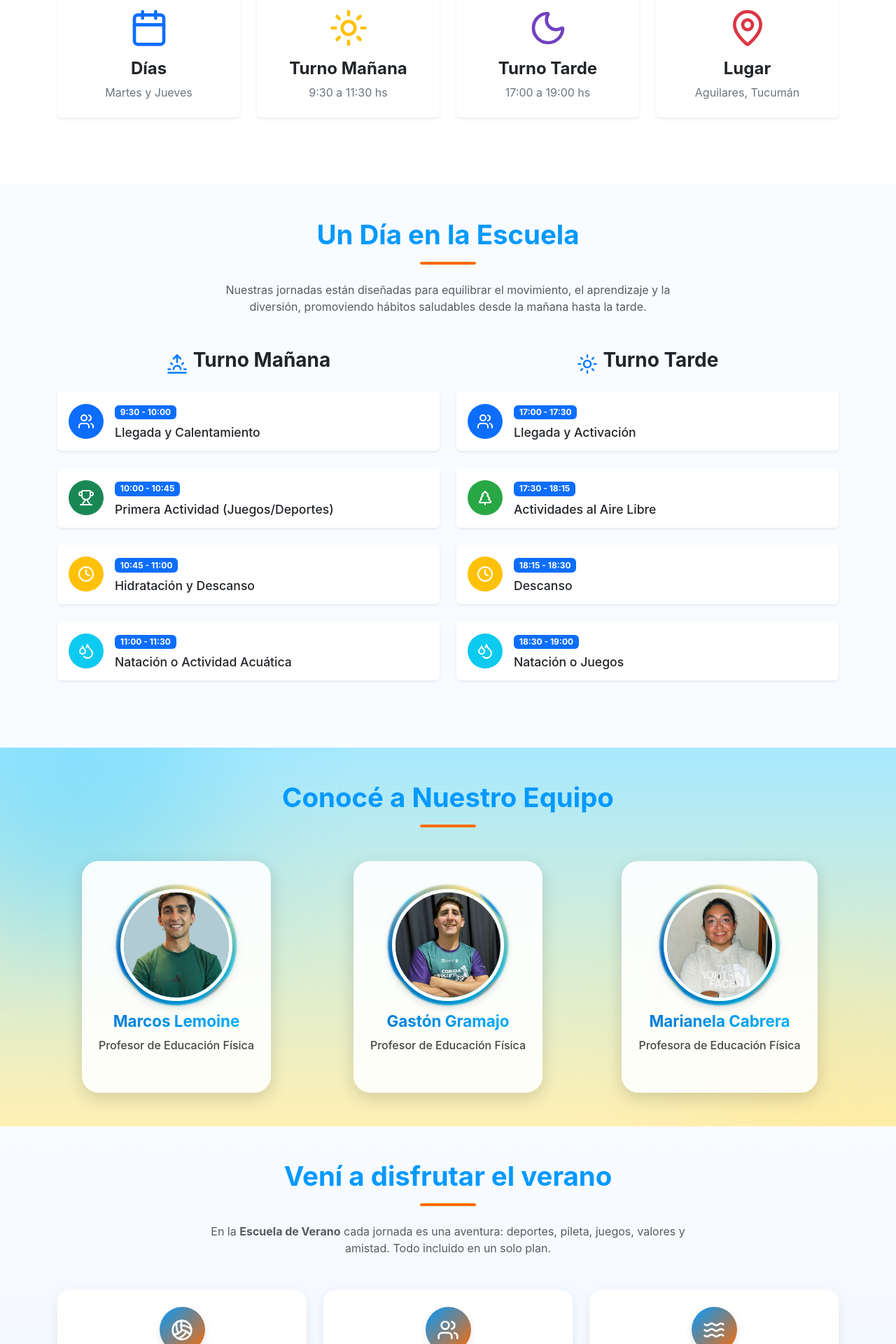
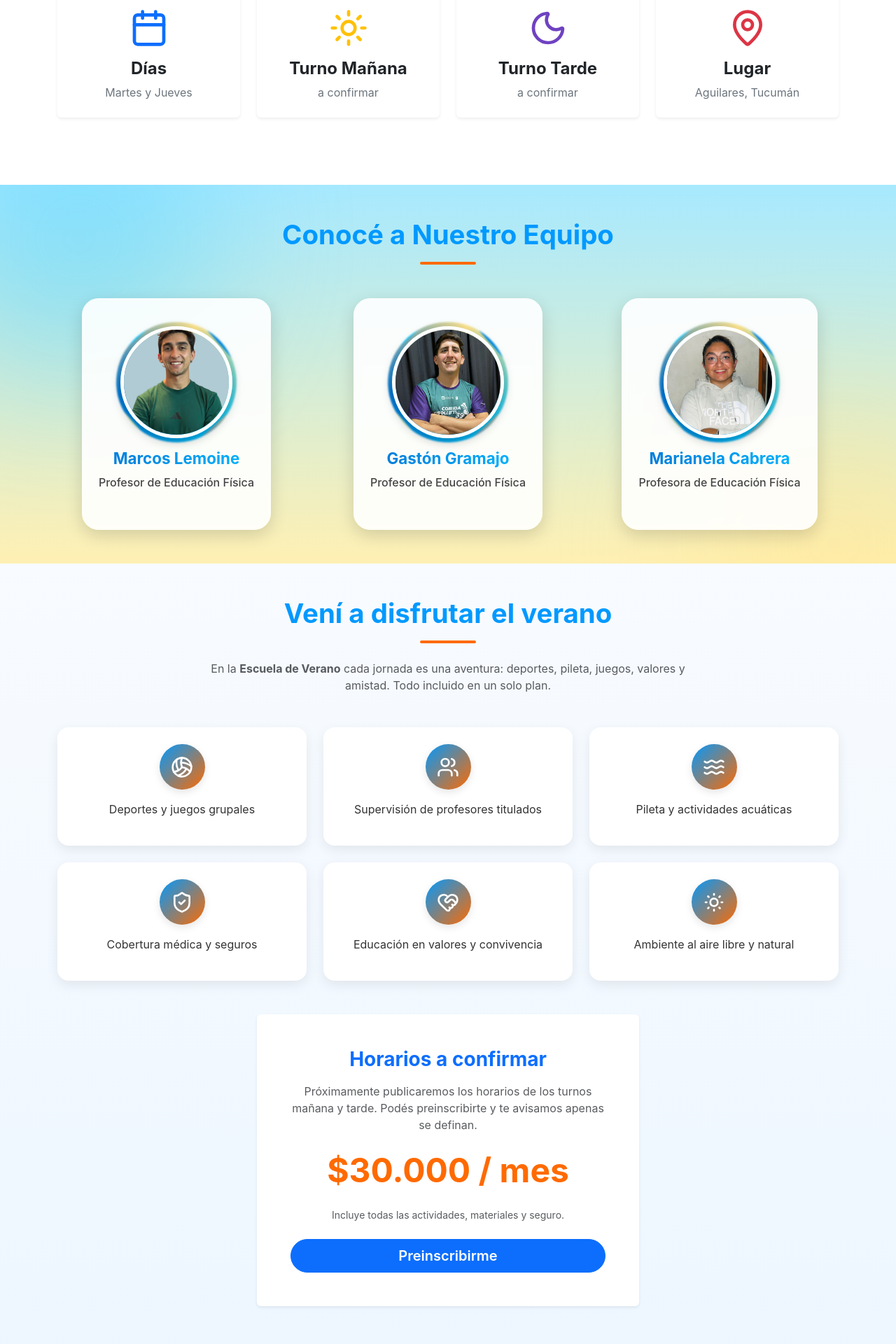
Before and after one commit to MarianoDiazz/Escuela-de-verano, a React (Vite) app: page / in a window 1280 px wide. Shown: the part 1940-3860 px from the top of the page at 70% size. Built offline with nearby package versions, Linux system fonts and the light colour scheme.

Commit message:
cambios de horarios

```diff
--- a/src/App.jsx
+++ b/src/App.jsx
@@ -39,7 +39,7 @@ function App() {
       {/* <Countdown /> */}
       <ImportanceSection />
       <InfoCards />
-      <Timeline />
+      {/* <Timeline /> */}
       <Team />
       <Pricing />
       <Activities />
--- a/src/components/ContactForm.jsx
+++ b/src/components/ContactForm.jsx
@@ -156,7 +156,7 @@ const ContactForm = () => {
                     </Col>
                   </Row>
 
-                  <Form.Group className="mb-3">
+                  {/* <Form.Group className="mb-3">
                     <Form.Label>Plan de Interés</Form.Label>
                     <Form.Select
                       value={formData.selectedPlan}
@@ -174,12 +174,9 @@ const ContactForm = () => {
                       <option value="Turno Tarde">
                         Turno Tarde (17:00-19:00)
                       </option>
-                      {/* <option value="Completo + Nocturna">
-                        Completo + Nocturna
-                      </option>
-                      <option value="Bebés (2-4 años)">Bebés (2-4 años)</option> */}
+
                     </Form.Select>
-                  </Form.Group>
+                  </Form.Group> */}
 
                   <Form.Group className="mb-3">
                     <Form.Label>Alergias o Necesidades Especiales</Form.Label>
--- a/src/components/Pricing.jsx
+++ b/src/components/Pricing.jsx
@@ -22,9 +22,15 @@ const Pricing = () => {
     { icon: SunMedium, text: "Ambiente al aire libre y natural" },
   ];
 
+  // 🔁 Antes había Turno Mañana / Turno Tarde.
+  // Ahora solo mostramos una card aclarando que los horarios se confirman pronto.
   const plans = [
-    { title: "Turno Mañana", schedule: "8:00 a 12:30", variant: "primary" },
-    { title: "Turno Tarde", schedule: "14:00 a 18:30", variant: "info" },
+    {
+      title: "Horarios a confirmar",
+      schedule:
+        "Próximamente publicaremos los horarios de los turnos mañana y tarde. Podés preinscribirte y te avisamos apenas se definan.",
+      variant: "primary",
+    },
   ];
 
   return (
@@ -62,11 +68,13 @@ const Pricing = () => {
         {/* Cards de precios */}
         <Row className="g-4 justify-content-center">
           {plans.map((plan, index) => (
-            <Col key={index} md={6} lg={4}>
+            <Col key={index} md={8} lg={6}>
               <Card className="plan-card text-center h-100 shadow-sm border-0">
                 <Card.Body className="p-5 d-flex flex-column justify-content-between">
                   <div>
-                    <h3 className="fw-bold text-primary mb-3">{plan.title}</h3>
+                    <h3 className="fw-bold text-primary mb-3">
+                      {plan.title}
+                    </h3>
                     <p className="text-muted mb-4">{plan.schedule}</p>
                     <h2 className="fw-bold text-accent display-5 mb-4">
                       {price}
@@ -81,7 +89,7 @@ const Pricing = () => {
                     href="#inscripcion"
                     className="fw-semibold w-100 rounded-pill plan-btn"
                   >
-                    Inscribirme
+                    Preinscribirme
                   </Button>
                 </Card.Body>
               </Card>
@@ -92,7 +100,7 @@ const Pricing = () => {
         {/* Descuento */}
         <div className="text-center mt-5">
           <div className="discount-banner">
-            💰 <strong>15% OFF por hermanos</strong> | 10% OFF pago adelantado
+            💰 <strong>10% OFF pago adelantado</strong>
           </div>
         </div>
       </Container>
--- a/src/data/coloniaData.js
+++ b/src/data/coloniaData.js
@@ -117,7 +117,7 @@ export const faqs = [
     },
     {
         question: '¿Qué días y horarios funcionan?',
-        answer: 'Martes y Jueves en dos turnos: Mañana de 9:30 a 11:30 hs y Tarde de 17:00 a 19:00 hs. Además hay una actividad nocturna opcional (campamento) de 20:00 a 22:00 hs un día a la semana.'
+        answer: 'Martes y Jueves. Además hay una actividad nocturna opcional (campamento) de 20:00 a 22:00 hs un día a la semana.'
     },
     {
         question: '¿Qué deben traer los niños?',
@@ -129,7 +129,7 @@ export const faqs = [
     },
     {
         question: '¿Hay descuentos?',
-        answer: 'Sí! 15% de descuento por hermanos y 10% por pago adelantado del mes completo.'
+        answer: 'Sí! 5% de descuento por hermanos y 10% por pago adelantado del mes completo.'
     },
     {
         question: '¿Qué medidas de seguridad tienen?',
@@ -164,14 +164,14 @@ export const campingActivities = [
 ];
 
 export const contactInfo = {
-    phone: '3865266378',
-    whatsappNumber: '5493865266378',
+    phone: '3865215955',
+    whatsappNumber: '5493865215955',
     location: 'Aguilares, Tucumán',
     fullAddress: 'Barrio Los Callejones, camino al puente colgante',
     schedule: {
         days: 'Martes y Jueves',
-        morning: '9:30 a 11:30 hs',
-        afternoon: '17:00 a 19:00 hs',
+        morning: 'a confirmar',
+        afternoon: 'a confirmar',
         night: '20:00 a 22:00 hs (actividad nocturna opcional)',
         babies: '1 hora (turno a coordinar)'
     },
```
